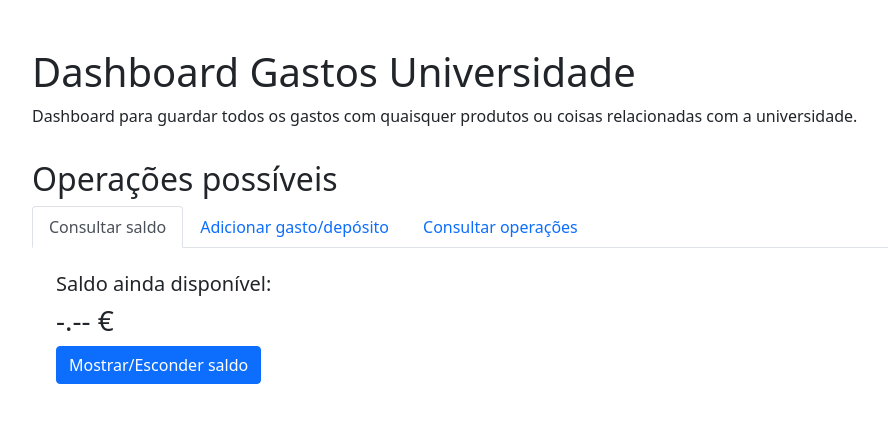
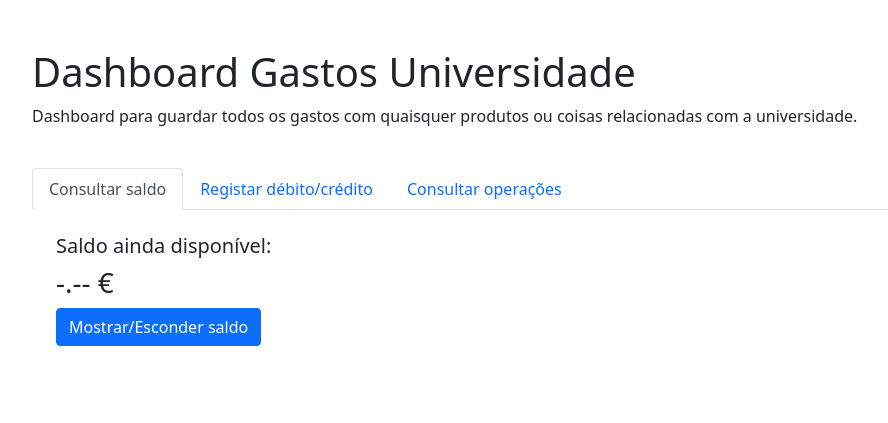
Before and after one commit to dnigamer/dashboarduni, a FastAPI app: page /hi in a window 1280 px wide. Shown: the top 423 px of the page, without its empty margins (50-938 px from the left). Run offline with FastAPI, Linux system fonts and the light colour scheme.

Commit message:
Added static styles.css. Big changes to index.html
- Re-formatted strings and file structure.
- Added hide/show balance in first tab
- Added a modal for summary of data submit.
- Added incomplete input verification and invalid value verification.
- Fixed portuguese grammar.
- Fixed last tab saver.
- Added some comments.

```diff
--- /dev/null
+++ b/static/styles.css
@@ -0,0 +1,3 @@
+.invalid-input {
+    border: 3px solid red;
+}
--- a/templates/index.html
+++ b/templates/index.html
@@ -1,31 +1,39 @@
 <!DOCTYPE html>
 <html lang="en">
+
 <head>
     <meta charset="UTF-8">
     <meta name="viewport" content="width=device-width, initial-scale=1.0">
-    <link href="https://cdn.jsdelivr.net/npm/bootstrap@5.0.2/dist/css/bootstrap.min.css" rel="stylesheet" integrity="sha384-EVSTQN3/azprG1Anm3QDgpJLIm9Nao0Yz1ztcQTwFspd3yD65VohhpuuCOmLASjC" crossorigin="anonymous">
+    <link href="https://cdn.jsdelivr.net/npm/bootstrap@5.0.2/dist/css/bootstrap.min.css" rel="stylesheet"
+        integrity="sha384-EVSTQN3/azprG1Anm3QDgpJLIm9Nao0Yz1ztcQTwFspd3yD65VohhpuuCOmLASjC" crossorigin="anonymous">
     <title>Dashboard Gastos Universidade</title>
     <script src="https://code.jquery.com/jquery-3.7.1.min.js"></script>
+    <style src="{{ url_for('static', path='/styles.css') }}"></style>
 </head>
+
 <body>
     <div class="container">
         <div class="row">
             <div class="col-12 mt-5">
                 <h1>Dashboard Gastos Universidade</h1>
-                <p>Dashboard para guardar todos os gastos com quaisquer produtos ou coisas relacionadas com a universidade.</p>
+                <p>Dashboard para guardar todos os gastos com quaisquer produtos ou coisas relacionadas com a
+                    universidade.</p>
             </div>
-            <div class="col-12 mt-3">
-                <h2>Operações possíveis</h2>
+            <div class="col-12 mt-4">
                 <nav>
                     <ul class="nav nav-tabs" id="nav-tab" role="tablist">
                         <li class="nav-item">
-                            <a class="nav-link" id="nav-saldo-tab" data-bs-toggle="tab" href="#nav-saldo" role="tab" aria-controls="nav-saldo" aria-selected="true">Consultar saldo</a>
+                            <a class="nav-link" id="nav-saldo-tab" data-bs-toggle="tab" href="#nav-saldo" role="tab"
+                                aria-controls="nav-saldo" aria-selected="true">Consultar saldo</a>
                         </li>
                         <li class="nav-item">
-                            <a class="nav-link" id="nav-adicionar-tab" data-bs-toggle="tab" href="#nav-adicionar" role="tab" aria-controls="nav-adicionar" aria-selected="false">Adicionar gasto/depósito</a>
+                            <a class="nav-link" id="nav-registar-tab" data-bs-toggle="tab" href="#nav-registar"
+                                role="tab" aria-controls="nav-registar" aria-selected="false">Registar
+                                débito/crédito</a>
                         </li>
                         <li class="nav-item">
-                            <a class="nav-link" id="nav-consulta-tab" data-bs-toggle="tab" href="#nav-consulta" role="tab" aria-controls="nav-consulta" aria-selected="false">Consultar operações</a>
+                            <a class="nav-link" id="nav-consulta-tab" data-bs-toggle="tab" href="#nav-consulta"
+                                role="tab" aria-controls="nav-consulta" aria-selected="false">Consultar operações</a>
                         </li>
                     </ul>
                 </nav>
@@ -36,14 +44,14 @@
                             <h3 id="saldoplaceholder"> {{ saldo }} €</h3>
                             <button id="toggle-button" class="btn btn-primary">Mostrar/Esconder saldo</button>
                             <script>
-                                $(document).ready(function() {
+                                $(document).ready(function () {
                                     var active = localStorage.getItem("balanceActive") === "true";
                                     if (active) {
                                         $("#saldoplaceholder").text("{{ saldo }} €");
                                     } else {
                                         $("#saldoplaceholder").text("-.-- €");
                                     }
-                                    $("#toggle-button").click(function() {
+                                    $("#toggle-button").click(function () {
                                         active = !active;
                                         localStorage.setItem("balanceActive", active);
                                         if (active) {
@@ -56,24 +64,30 @@
                             </script>
                         </div>
                     </div>
-                    <div class="tab-pane fade" id="nav-adicionar" role="tabpanel" aria-labelledby="nav-adicionar-tab">
+                    <div class="tab-pane fade" id="nav-registar" role="tabpanel" aria-labelledby="nav-registar-tab">
                         <div class="container col-13 mt-4">
-                            <h5>Adicionar gasto/depósito</h5>
+                            <h5>Registar débito/crédito</h5>
                             <form>
                                 <div class="mb-3">
                                     <label for="valor" class="form-label">Valor</label>
-                                    <input type="text" class="form-control" id="valor" placeholder="0.00 €">
-                                    <script type="text/javascript">
+                                    <input type="text" class="form-control" id="valor" placeholder="0.00 €" />
+
+                                    <script>
                                         const input = document.getElementById('valor');
-                                        input.addEventListener('input', (event) => {
+                                        var verifiedInput = false;
+                                        input.addEventListener('blur', (event) => {
                                             const value = event.target.value;
-                                            const cursorPosition = event.target.selectionStart;
                                             if (value) {
                                                 const numberValue = parseFloat(value.replace(',', '.'));
                                                 if (!isNaN(numberValue)) {
                                                     const formattedValue = `${numberValue.toFixed(2)} €`.replace(/^0+/, '');
                                                     event.target.value = formattedValue;
-                                                    event.target.setSelectionRange(cursorPosition, cursorPosition);
+                                                    if (document.getElementById('valor').classList.contains('invalid-input')) {
+                                                        document.getElementById('valor').classList.remove('invalid-input');
+                                                    }
+                                                    verifiedInput = true;
+                                                } else {
+                                                    verifiedInput = false;
                                                 }
                                             }
                                         });
@@ -87,45 +101,109 @@
                                     <label for="tipo" class="form-label">Tipo</label>
                                     <select class="form-select" id="tipo">
                                         <option selected disabled></option>
-                                        <option value="1">Gasto</option>
-                                        <option value="2">Depósito</option>
+                                        <option value="1">Débito</option>
+                                        <option value="2">Crédito</option>
                                     </select>
-                                </div>
-                                <button type="button" class="btn btn-primary" onclick="showSummary()">Adicionar</button>
-                                <div class="modal fade" id="summary-modal" tabindex="-1" aria-labelledby="summary-modal-label" aria-hidden="true">
+                                </div><br />
+
+                                <button type="button" class="btn btn-primary" onclick="showSummary()">Submeter
+                                    entrada</button>
+
+                                <!-- Summary modal -->
+                                <div class="modal fade" id="summary-modal" tabindex="-1"
+                                    aria-labelledby="summary-modal-label" aria-hidden="true">
                                     <div class="modal-dialog">
                                         <div class="modal-content">
                                             <div class="modal-header">
-                                        <h5 class="modal-title" id="summary-modal-label">Resumo da transação</h5>
-                                        <button type="button" class="btn-close" data-bs-dismiss="modal" aria-label="Close"></button>
+                                                <h5 class="modal-title" id="summary-modal-label">Resumo do registo</h5>
+                                                <button type="button" class="btn-close" data-bs-dismiss="modal"
+                                                    aria-label="Close"></button>
                                             </div>
                                             <div class="modal-body" id="summary-modal-body"></div>
                                             <div class="modal-footer">
-                                        <button type="button" class="btn btn-danger" data-bs-dismiss="modal">Não</button>
-                                        <button type="button" class="btn btn-success" onclick="submitForm()">Sim</button>
+                                                <button type="button" class="btn btn-danger"
+                                                    data-bs-dismiss="modal">Não</button>
+                                                <button type="button" class="btn btn-success"
+                                                    onclick="submitForm()">Sim</button>
                                             </div>
                                         </div>
                                     </div>
                                 </div>
+
+                                <!-- Incomplete form modal -->
+                                <div id="incompleteForm" class="modal fade" role="dialog">
+                                    <div class="modal-dialog">
+                                        <div class="modal-content">
+                                            <div class="modal-header">
+                                                <h5 class="modal-title" id="inc-modal-label">Informação</h5>
+                                                <button type="button" class="btn-close" data-bs-dismiss="modal"
+                                                    aria-label="Close"></button>
+                                            </div>
+                                            <div class="modal-body" id="inc-modal-body"></div>
+                                            <div class="modal-footer">
+                                                <button type="button" class="btn btn-success"
+                                                    data-bs-dismiss="modal">OK</button>
+                                            </div>
+                                        </div>
+                                    </div>
+                                </div>
+
+
                                 <script type="text/javascript">
                                     function showSummary() {
                                         const valor = document.getElementById('valor').value;
                                         const descricao = document.getElementById('descricao').value;
                                         const tipo = document.getElementById('tipo').value;
+
+                                        if (valor == '' || descricao == '' || tipo == '') {
+                                            const incompleteBody = `
+                                        <h4>Erro - Campos não preenchidos</h4>
+                                        <p>Não introduziu alguns dados necessários para submeter o formulário.</p>
+                                        <p>Verifique os valores introduzidos e tente novamente.</p>
+                                        `
+                                            const incompleteModalBody = document.getElementById('inc-modal-body');
+                                            incompleteModalBody.innerHTML = incompleteBody;
+                                            $('#incompleteForm').modal('show');
+                                            return;
+                                        }
+
+                                        // check if valor is numeric and if not show a modal
+                                        if (!verifiedInput) {
+                                            const invalidBody = `
+                                        <h4>Erro - Campos com valores inválidos</h4>
+                                        <p>O campo de <b>valor</b> contém caracteres não numéricos.</p>
+                                        <p>Verifique os valores introduzidos e tente novamente.</p>
+                                        `
+                                            const invalidModalBody = document.getElementById('inc-modal-body');
+                                            invalidModalBody.innerHTML = invalidBody;
+                                            $('#incompleteForm').modal('show');
+
+                                            // set input to empty
+                                            document.getElementById('valor').value = '';
+                                            // set focus to input
+                                            document.getElementById('valor').focus();
+                                            // set red ring around valor
+                                            document.getElementById('valor').classList.add('invalid-input');
+
+                                            return;
+                                        }
+
                                         const summary = `
                                       <p><b>Valor:</b> ${valor}</p>
                                       <p><b>Descrição:</b> ${descricao}</p>
-                                      <p><b>Tipo:</b> ${tipo === '1' ? 'Gasto' : 'Depósito'}</p>
+                                      <p><b>Tipo:</b> ${tipo === '1' ? 'Débito' : 'Crédito'}</p>
                                       <p><b>Data:</b> ${new Date().toLocaleDateString()}</p>
                                       <p><b>Hora:</b> ${new Date().toLocaleTimeString()}</p>
                                       <br\>
-                                      <p>Confirma a transação?</p>
+                                      <p>Confirma o registo?</p>
                                     `;
+
                                         const summaryModalBody = document.getElementById('summary-modal-body');
                                         summaryModalBody.innerHTML = summary;
                                         const summaryModal = new bootstrap.Modal(document.getElementById('summary-modal'));
                                         summaryModal.show();
                                     }
+
                                     function submitForm() {
                                         document.getElementById('form').submit();
                                     }
@@ -139,7 +217,8 @@
                             <form>
                                 <div class="mb-3">
                                     <label for="datainicio" class="form-label">Data de início</label>
-                                    <input type="date" class="form-control" id="datainicio" placeholder="Data de início">
+                                    <input type="date" class="form-control" id="datainicio"
+                                        placeholder="Data de início">
                                 </div>
                                 <div class="mb-3">
                                     <label for="datafim" class="form-label">Data de fim</label>
@@ -148,9 +227,9 @@
                                 <div class="mb-3">
                                     <label for="tipo" class="form-label">Tipo</label>
                                     <select class="form-select" id="tipo">
-                                        <option selected>Escolher...</option>
-                                        <option value="1">Gasto</option>
-                                        <option value="2">Depósito</option>
+                                        <option selected disabled></option>
+                                        <option value="1">Débito</option>
+                                        <option value="2">Crédito</option>
                                     </select>
                                 </div>
                                 <button type="submit" class="btn btn-primary">Consultar</button>
@@ -161,16 +240,20 @@
             </div>
         </div>
     </div>
-    <script src="https://cdn.jsdelivr.net/npm/bootstrap@5.0.2/dist/js/bootstrap.bundle.min.js" integrity="sha384-MrcW6ZMFYlzcLA8Nl+NtUVF0sA7MsXsP1UyJoMp4YLEuNSfAP+JcXn/tWtIaxVXM" crossorigin="anonymous"></script>
+    <script src="https://cdn.jsdelivr.net/npm/bootstrap@5.0.2/dist/js/bootstrap.bundle.min.js"
+        integrity="sha384-MrcW6ZMFYlzcLA8Nl+NtUVF0sA7MsXsP1UyJoMp4YLEuNSfAP+JcXn/tWtIaxVXM"
+        crossorigin="anonymous"></script>
     <script>
-        $(document).ready(function() {
+        // saves last tab opened in local storage
+        $(document).ready(function () {
             var lastTab = localStorage.getItem('lastTab');
             if (lastTab) { $('#' + lastTab).tab('show') }
             else { $('#nav-tab a:first').tab('show'); }
-            $('a[data-bs-toggle="tab"]').on('shown.bs.tab', function(e) {
+            $('a[data-bs-toggle="tab"]').on('shown.bs.tab', function (e) {
                 localStorage.setItem('lastTab', $(e.target).attr('id'));
             });
         });
     </script>
 </body>
+
 </html>
```
Lines whose indentation alone changed are shown as unchanged.
